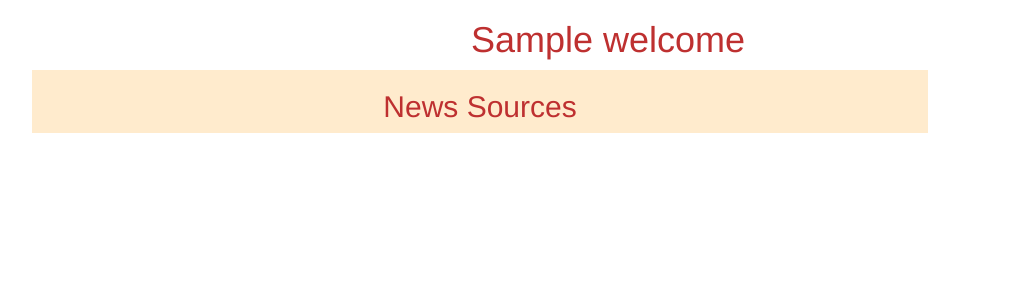
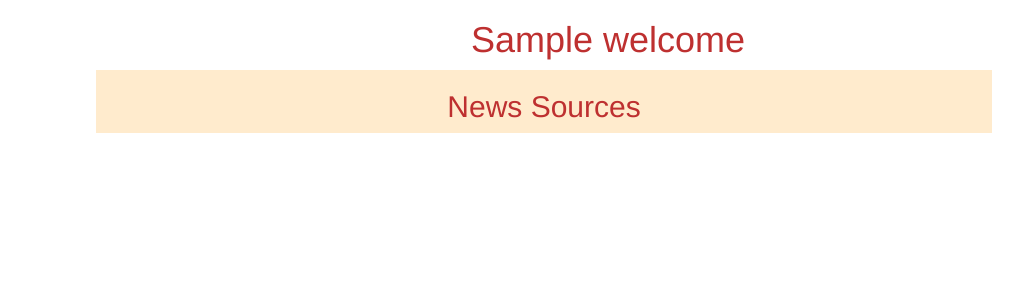
Before and after one commit to Faihope/News, a Flask app: template app/templates/index.html in a window 1280 px wide. Shown: the part 52-352 px from the top of the page, without its empty margins (32-1055 px from the left). Run offline with Flask 2, Linux system fonts and the light colour scheme; the template is opened without the code that fills it: most values are stand-ins (such as "Sample title", 1, 10 or a date in 2020); some libraries are stand-ins or nearby versions.

Commit message:
add all changes made

```diff
--- a/app/static/css/articles.css
+++ b/app/static/css/articles.css
@@ -14,7 +14,8 @@ ul>li {
 .container {
     width: 70%;
     background-color: blanchedalmond;
-    margin: 0 5% 0 5%;
+    margin-left: 10%;
+    margin-right: 10%;
     position: absolute;
     /* width:fit-content; */
     height:fit-content;
```
